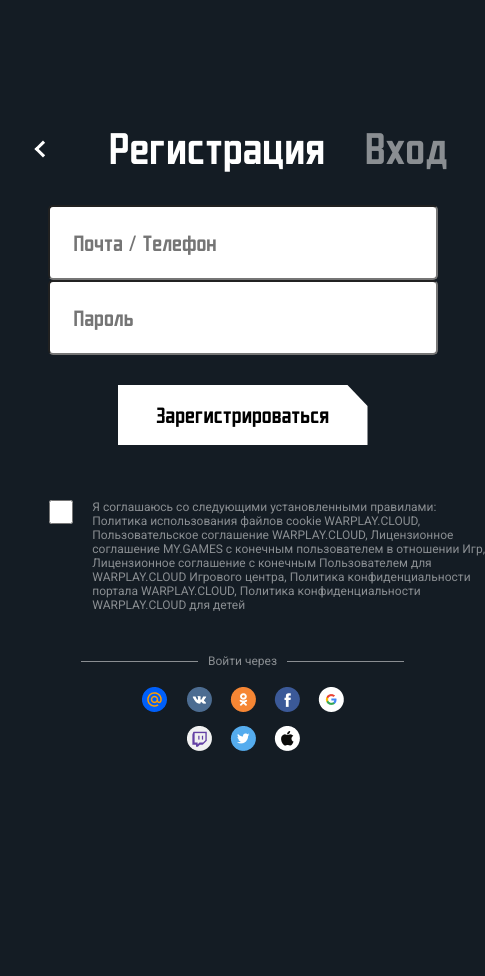
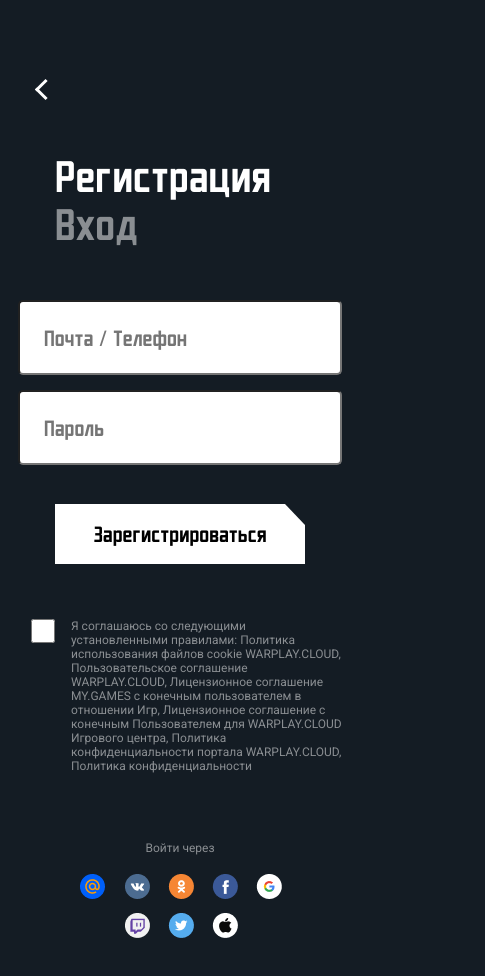
Before and after one commit to SivetsStanislav/warplaycloud, a React (Create React App) app: page /registration in a window 390 px wide. Shown: the top 976 px of the page, 485 px wide, since content can reach past the window. Before the commit the page ends 844 px from the top, so only its background shows below. Built offline with nearby package versions, Linux system fonts and the light colour scheme.

Commit message:
done registration page for mobile

```diff
--- a/src/components/RegistrationPage/RegistrationPage.scss
+++ b/src/components/RegistrationPage/RegistrationPage.scss
@@ -1,5 +1,10 @@
 .registration-page {
     margin-top: 125px;
+    @media only screen and (max-width: 1439px) {
+        width: 360px;
+        height: 982px;
+        margin-top: 82px;
+    }
 
     &__container {
         display: flex;
@@ -10,15 +15,25 @@
         width: 485px;
 
         margin: auto;
+        @media only screen and (max-width: 1439px) {
+            width: 324px;
+            align-items: flex-start;
+        }
 
         .container__header {
             display: flex;
             flex-direction: row;
             align-items: center;
+            @media only screen and (max-width: 1439px) {
+                flex-direction: column;
+                align-items: flex-start;
+                width: 233px;
+                margin-left: 20px;
+            }
 
             .arrow {
-                width: 12px;
-                height: 12px;
+                width: 15px;
+                height: 15px;
 
                 border-bottom: 3px solid #ffffff;
                 border-left: 3px solid #ffffff;
@@ -35,6 +50,10 @@
                 margin-left: 60px;
 
                 color: #FFFFFF;
+                @media only screen and (max-width: 1439px) {
+                    margin-left: 17px;
+                    margin-top: 56px;
+                }
             }
 
             .login {
@@ -47,6 +66,9 @@
                 margin-left: 40px;
 
                 color: rgba(255, 255, 255, 0.5);
+                @media only screen and (max-width: 1439px) {
+                    margin-left: 17px;
+                }
             }
         }
 
@@ -58,10 +80,17 @@
 
             width: 324px;
             margin-top: 42px;
+            @media only screen and (max-width: 1439px) {
+                margin-top: 68px;
+            }
 
             &__hr {
                 border-top: 1px solid rgba(255, 255, 255, 0.5);
                 width: 117px;
+                @media only screen and (max-width: 1439px) {
+                    border-top: none;
+                    width: 0px;
+                }
             }
 
             &__text {
--- a/src/components/UI/RegistrationForm/RegistrationForm.jsx
+++ b/src/components/UI/RegistrationForm/RegistrationForm.jsx
@@ -92,14 +92,13 @@ function RegistrationForm() {
                     onChange={() => setChecked(!checked)}
                 />
                 <h7 className='licence'>
-                   Я соглашаюсь со следующими установленными правилами:<br />
-                   Политика использования файлов cookie WARPLAY.CLOUD,<br />
-                   Пользовательское соглашение WARPLAY.CLOUD, Лицензионное<br />
-                   соглашение MY.GAMES с конечным пользователем в отношении Игр,<br />
-                   Лицензионное соглашение с конечным Пользователем для<br />
-                   WARPLAY.CLOUD Игрового центра, Политика конфиденциальности<br />
-                   портала WARPLAY.CLOUD, Политика конфиденциальности<br />
-                   WARPLAY.CLOUD для детей<br />
+                   Я соглашаюсь со следующими установленными правилами:
+                   Политика использования файлов cookie WARPLAY.CLOUD,
+                   Пользовательское соглашение WARPLAY.CLOUD, Лицензионное
+                   соглашение MY.GAMES с конечным пользователем в отношении Игр,
+                   Лицензионное соглашение с конечным Пользователем для
+                   WARPLAY.CLOUD Игрового центра, Политика конфиденциальности
+                   портала WARPLAY.CLOUD, Политика конфиденциальности
                 </h7>
             </div>
         </div>
--- a/src/components/UI/RegistrationForm/RegistrationForm.scss
+++ b/src/components/UI/RegistrationForm/RegistrationForm.scss
@@ -2,9 +2,16 @@
     display: flex;
     flex-direction: column;
     justify-content: center;
+    @media only screen and (max-width: 1439px) {
+        width: 324px;
+        margin-top: 51px;
+    }
 
     .form-container {
         margin-top: 32px;
+        @media only screen and (max-width: 1439px) {
+            margin-top: 0px;
+        }
 
         .form-main {
             display: flex;
@@ -27,6 +34,9 @@
                     padding-left: 24px;
 
                     color: rgba(0, 0, 0, 0.5);
+                    @media only screen and (max-width: 1439px) {
+                        width: 324px;
+                    }
                 }
 
                 .error {
@@ -40,8 +50,17 @@
                 }
             }
 
+            .input-container:nth-child(2) {
+                @media only screen and (max-width: 1439px) {
+                    margin-top: 15px;
+                }
+            }
+
             .button-container {
                 margin-top: 30px;
+                @media only screen and (max-width: 1439px) {
+                    margin-top: 39px;
+                }
 
                 .reg-button {
                     width: 250px;
@@ -69,15 +88,23 @@
 
             margin-top: 55px;
             width: 485px;
+            @media only screen and (max-width: 1439px) {
+                justify-content: flex-start;
+                width: 324px;
+            }
 
             .checkbox {
                 margin: 0px;
                 border: none;
                 height: 24px;
                 width: 24px;
+                @media only screen and (max-width: 1439px) {
+                    margin-left: 13px;
+                }
             }
 
             .licence {
+                width: 382px;
                 margin-left: 19px;
 
                 font-family: 'Roboto';
@@ -87,6 +114,10 @@
                 line-height: 14px;
 
                 color: rgba(255, 255, 255, 0.5);
+                @media only screen and (max-width: 1439px) {
+                    width: 271px;
+                    margin-left: 16px;
+                }
             }
         }
     }
--- a/src/components/UI/SocialMedia/SocialMedia.scss
+++ b/src/components/UI/SocialMedia/SocialMedia.scss
@@ -1,5 +1,8 @@
 .social-media-icons {
     margin-top: 19px;
+    @media only screen and (max-width: 1439px) {
+        align-self: center;
+    }
     .icons-list {
         display: grid;
         grid-template-columns: repeat(5, 25px);
```
